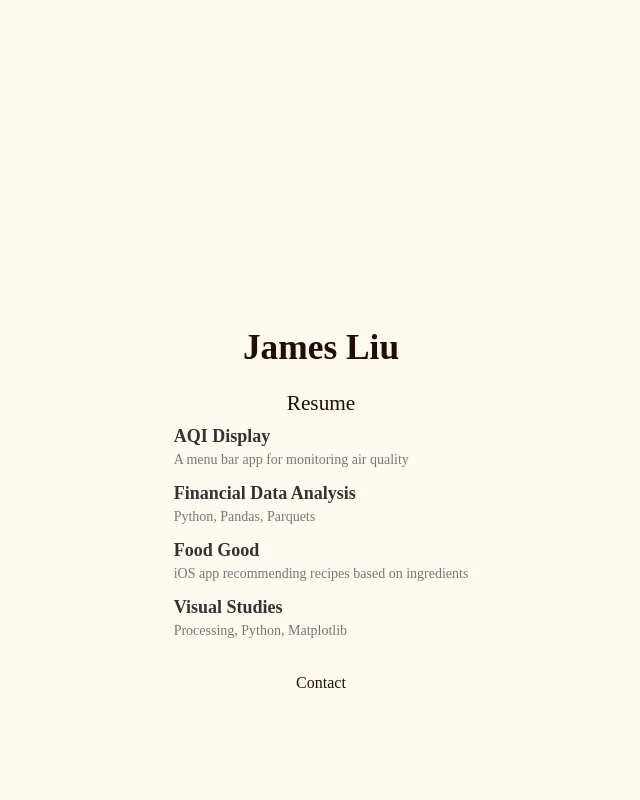
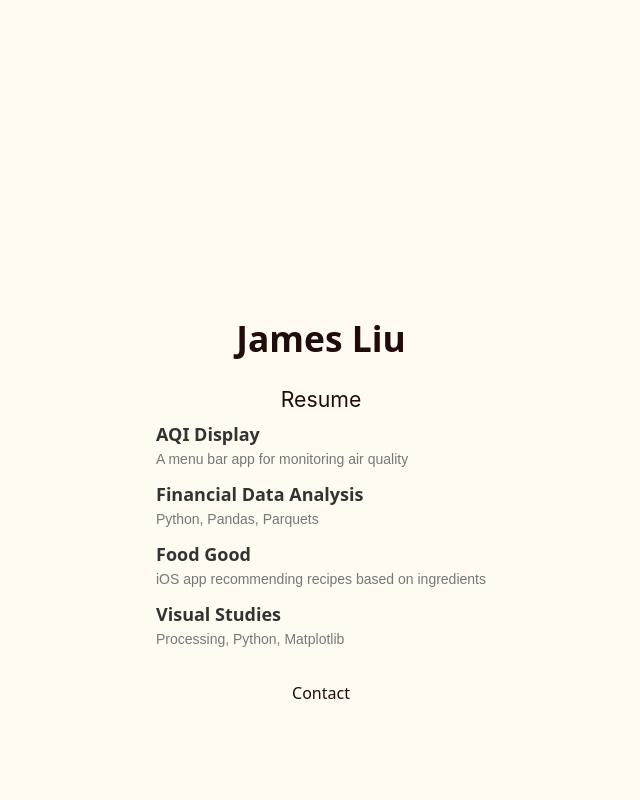
Before and after one commit to jimmmmmmmmmmmy/website, a Flask app: page / in a window 1280 px wide. Shown: the whole page, without its empty margins (319-959 px from the left). Run offline with Flask 3, Linux system fonts and the light colour scheme; some web fonts are replaced.

Commit message:
Giving up on custom fonts

```diff
--- a/static/css/style.css
+++ b/static/css/style.css
@@ -1,31 +1,5 @@
-
-@font-face {
-    font-family: "Title";
-    src: url("../fonts/test.ttf") format("truetype");
-    font-display: swap;
-    font-weight: normal;
-    font-style: normal;
-}
-
-@font-face {
-    font-family: "ProjectTitleFont";
-    src: url("../fonts/projecttitle.ttf") format("truetype");
-    font-display: swap;
-    font-weight: normal;
-    font-style: normal;
-}
-
-@font-face {
-    font-family: "ProjDescrip";
-    src: url("../fonts/Anito.ttf") format("truetype");
-    font-display: swap;
-    font-weight: normal;
-    font-style: normal;
-}
-
-
 body {
-    font-family: "ProjDescrip";
+    font-family:, "Helvetica Neue", BlinkMacSystemFont, "Segoe UI", Roboto, Oxygen-Sans, Ubuntu, Cantarell, sans-serif;
     display: flex;
     justify-content: center;
     align-items: center;
@@ -48,7 +22,7 @@ body {
     background-color: #FFFBF0;
 }
 h1 {
-    font-family: 'Title';
+    font-family: system-ui;
     text-align: center;
     color: #210c0c;
     font-size: 133%;
@@ -56,7 +30,7 @@ h1 {
 
 }
 h2 {
-    font-family: 'ProjectTitleFont';
+    font-family: system-ui;
     text-align: left;
     color: #7d7d7d;
     font-size: 133%;
@@ -97,7 +71,6 @@ h2 {
     color: #555;
 }
 .project-info h2 {
-    font-family: 'ProjectTitleFont';
     margin: 0;
     font-size: 18px;
     color: #333;
@@ -105,20 +78,21 @@ h2 {
 
 }
 .project-info p {
+    font-family: sans-serif;
     margin: 5px 0 0;
     font-size: 14px;
     color: #777;
 
 }
 .subtitle {
-    font-family: 'ProjectTitleFont';
+    font-family: system-ui;
     text-align: center;
     color: #210c0c;
     margin-top: 0px;
     font-size: 80%;
 }
 .resume-button {
-    font-family: 'ProjectTitleFont';
+    font-family: -apple-system, BlinkMacSystemFont, "Segoe UI";
     text-align: center;
     color: #210c0c;
     text-decoration: none;
@@ -184,7 +158,7 @@ h2 {
     color: white;
     border: none;
     border-radius: 4px;
-    font-family: "ProjDescrip";
+    font-family: -apple-system, BlinkMacSystemFont, "Segoe UI", Roboto, sans-serif;
     cursor: pointer;
     transition: background-color 0.2s ease;
 }
--- a/templates/aqidisplay.html
+++ b/templates/aqidisplay.html
@@ -151,7 +151,7 @@
                     <path fill="currentColor" d="M12 16c-.25 0-.5-.1-.68-.29-.19-.18-.32-.44-.32-.71V4c0-.55.45-1 1-1s1 .45 1 1v11c0 .27-.13.53-.32.71-.18.19-.43.29-.68.29z"/>
                     <path fill="currentColor" d="M20 22H4c-1.1 0-2-.9-2-2v-3c0-.55.45-1 1-1s1 .45 1 1v3h16v-3c0-.55.45-1 1-1s1 .45 1 1v3c0 1.1-.9 2-2 2z"/>
                 </svg>
-                macOS
+                macOS (arm64)
             </button>
 
     </div>
--- a/templates/index.html
+++ b/templates/index.html
@@ -37,15 +37,6 @@
 
 
     <script>
-            if ("fonts" in document) {
-        Promise.all([
-            document.fonts.load('1em Title'),
-            document.fonts.load('1em ProjectTitleFont'),
-            document.fonts.load('1em ProjDescrip')
-        ]).then(function() {
-            document.documentElement.classList.add('fonts-loaded');
-        });
-    }
 
         document.addEventListener('DOMContentLoaded', function() {
             const projects = document.querySelectorAll('.project');
```
Also changed, not shown: templates/jupyter2.html (+1 -16 lines), templates/foodgood.html (line endings or trailing spaces), templates/projects.html (deleted), 1 other file.
